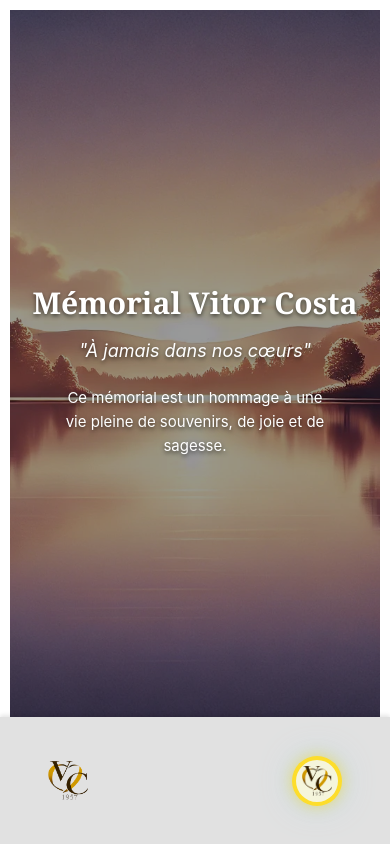
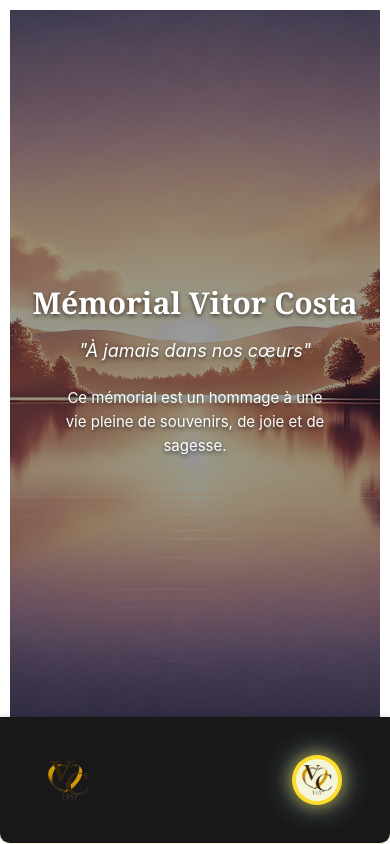
Before and after one commit to Poetta12/memorial_VC, a Vue app: page / in a window 390 px wide. Built offline with nearby package versions, Linux system fonts and the light colour scheme.

Commit message:
css responsive + header

```diff
--- a/src/components/HeaderComp.vue
+++ b/src/components/HeaderComp.vue
@@ -26,12 +26,14 @@ defineProps({
   width: 100%;
   height: 15vh;
   padding: 15px 3rem;
-  background: #E1E1E1;
+  background: #181818;
   display: flex;
   align-items: center;
   justify-content: space-between; /* Place RadialNav à droite */
   box-shadow: 0 -2px 4px rgba(0, 0, 0, 0.1);
   z-index: 1000;
+  border-bottom: 1px solid beige;
+  border-radius: 0 0 10px 10px;
 }
 
 .logo-container {
```
